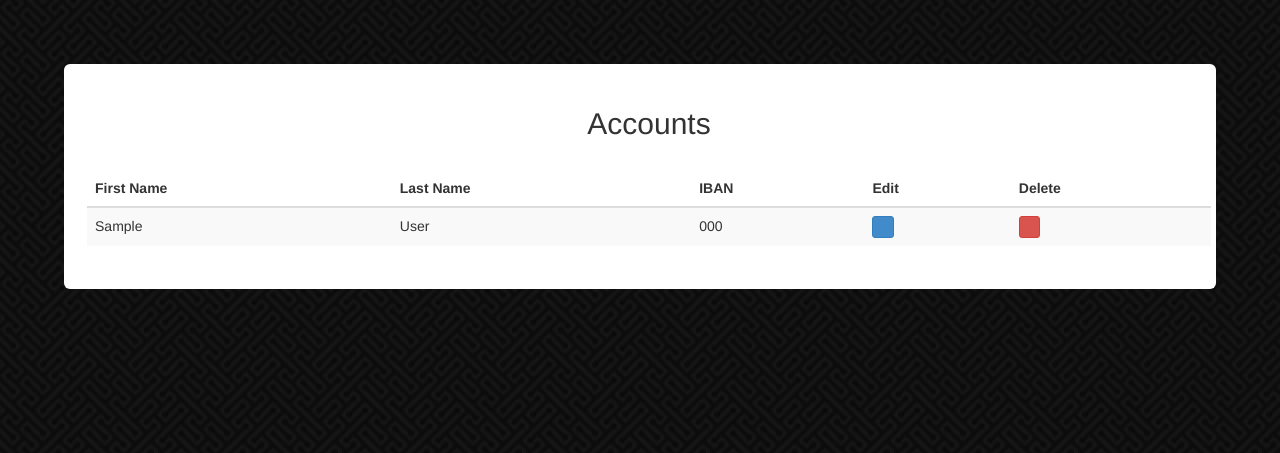
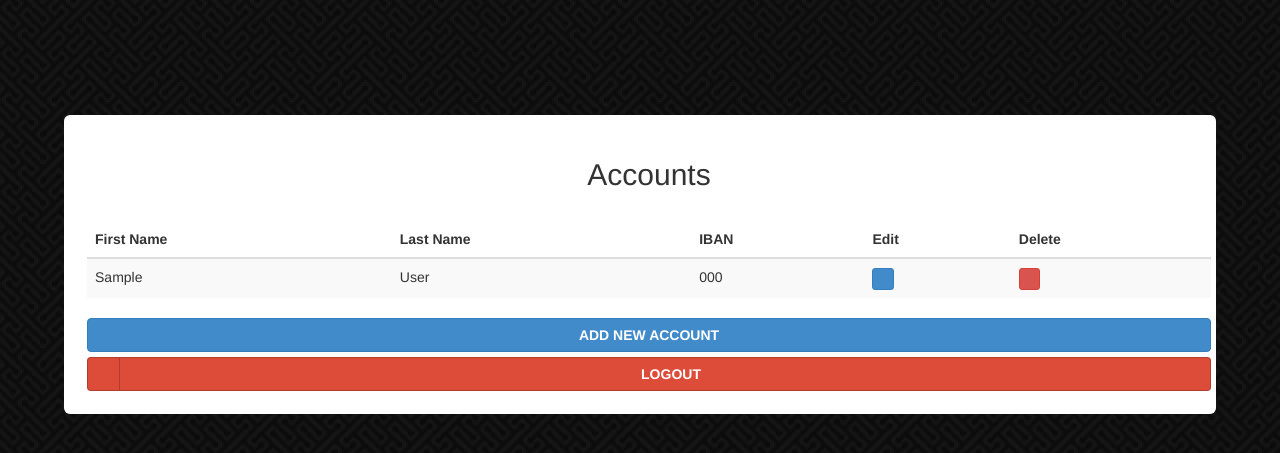
Before and after one commit to ahmedetefy/AccountTracker, a Django app: page /list in a window 1280 px wide. Shown: the top 453 px of the page. Run offline with Django 3.2, Linux system fonts and the light colour scheme; a user stored in the database is signed in; tables that the repository leaves empty hold one stand-in row (values such as "Sample post").

Commit message:
Adjusting positining of main divs relative to top in index.html and account_list.html

```diff
--- a/projects/AccountTracker/main/templates/main/account_list.html
+++ b/projects/AccountTracker/main/templates/main/account_list.html
@@ -3,7 +3,7 @@
 {% block content %}
 
 <!-- <div > -->
-<div class="container rounded " style="padding: 2%; ">
+<div class="container rounded " style="padding: 2%; margin-top: 10%">
 	<div class="row">
         <div class="col-md-12">
 
@@ -27,8 +27,8 @@
 							    <td><a href="{% url 'main:account_edit' account.id %}"><button class="btn btn-primary btn-xs"><i class="fa fa-pencil"></i></button></a></td>
                                 <td><a href="{% url 'main:account_delete' account.id %}"><button class="btn btn-danger btn-xs"><i class="fa fa-trash-o "></i></button></a></td>
                             {% else %}
-                            	<td><button class="btn btn-primary btn-xs" style="background-color: black; border-color: black;"><span class="glyphicon glyphicon-lock"></span></button></td>
-                                <td><button class="btn btn-primary btn-xs" style="background-color: black; border-color: black;"><span class="glyphicon glyphicon-lock "></span></button></td>
+                            	<td><button class="btn btn-primary btn-xs permission" style="background-color: black; border-color: black;"><span class="glyphicon glyphicon-lock"></span></button></td>
+                                <td><button class="btn btn-primary btn-xs permission" style="background-color: black; border-color: black;"><span class="glyphicon glyphicon-lock "></span></button></td>
 						    {% endif %}
 	    				</tr>
 	    				{% endfor %}
@@ -36,6 +36,10 @@
 				</table>
 				<div class="clearfix"></div>
 	        </div>
+	        <a href="{% url 'main:account_new' %}"><button type="button" class="btn btn-primary btn-block" style="margin-bottom: 5px;"><strong>ADD NEW ACCOUNT</strong></button></a>
+	        <a  href="{% url 'auth:logout' %}?next={% url 'main:home' %}"><button type="button" class="btn btn-block btn-social btn-google" style="text-align: center;"><span type="button" class="fa fa-google"></span><strong>LOGOUT</strong></button> </a>
+
+
         </div>
 	</div>
 </div>
@@ -43,7 +47,7 @@
 <script src="{% static 'js/bootstrap-notify.min.js' %}"></script>
 <script type="text/javascript">
 	$(document).ready(function(){
-        $('.glyphicon-lock').click(function(){
+        $('.permission').click(function(){
         	// console.log("No");
         	$.notify({
               title: '<p><strong>Error</strong></p>',
--- a/projects/AccountTracker/main/templates/main/index_old.html
+++ b/projects/AccountTracker/main/templates/main/index_old.html
@@ -6,4 +6,3 @@ Hello World
             Login with Google
           </a>
 {% endif %}
-<a href="{% url 'main:account_new' %}">New</a>
```
Also changed, not shown: projects/AccountTracker/main/templates/main/index.html (+12 -1 lines).
